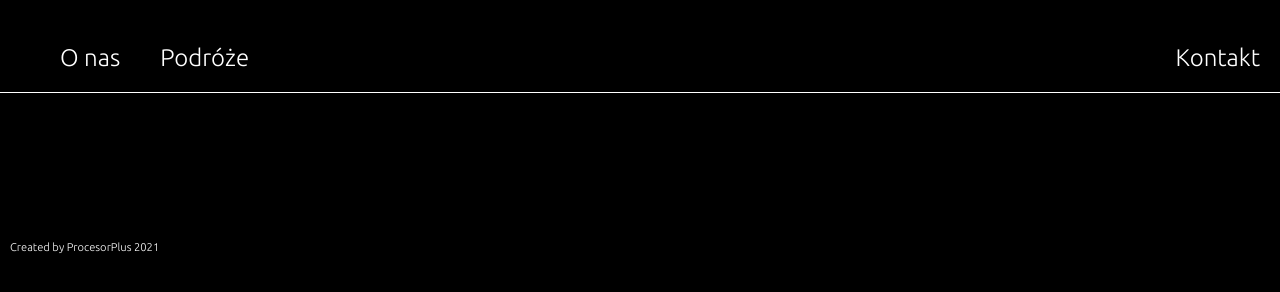
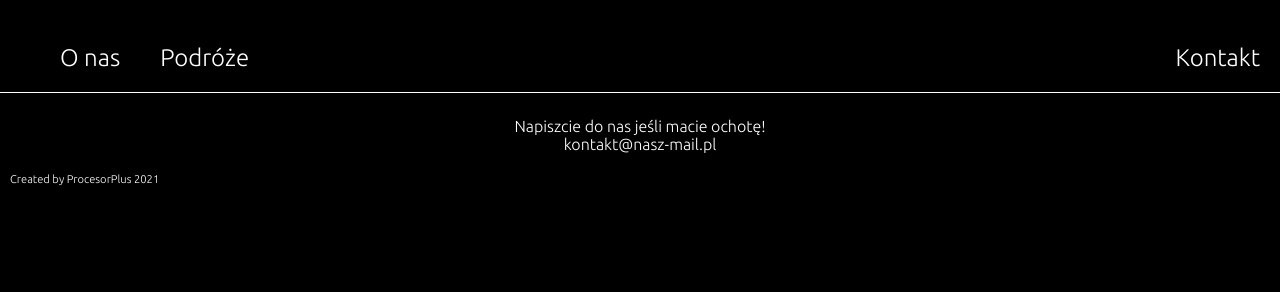
Before and after one commit to procesorplus/podroze, a plain HTML site: page kontakt.html in a window 1280 px wide. Drawn offline with Linux system fonts and the light colour scheme.

Commit message:
Update kontakt.html

```diff
--- a/kontakt.html
+++ b/kontakt.html
@@ -22,12 +22,9 @@
 	</nav>
 
 	<!-- Contact details - maybe a form? mailto link is used by spammers-->
-	<div class="contact">
-		<p>cześć</p>
-		<div>
-		<p>Napiszcie do nas jeśli macie ochotę!<br />
+	<div>
+		<p class="contact">Napiszcie do nas jeśli macie ochotę!<br />
 		kontakt@nasz-mail.pl</p>
-		</div>
 	</div>
 
 	<footer>Created by ProcesorPlus 2021</footer>
```
